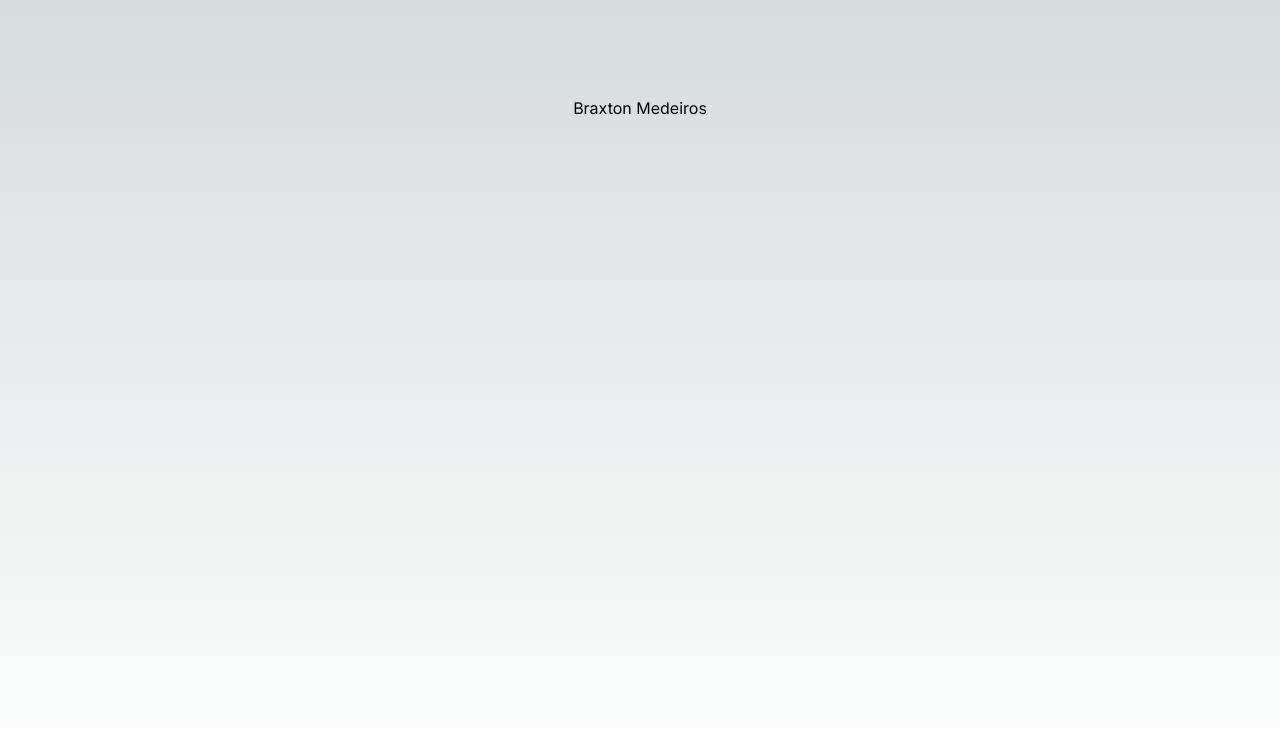
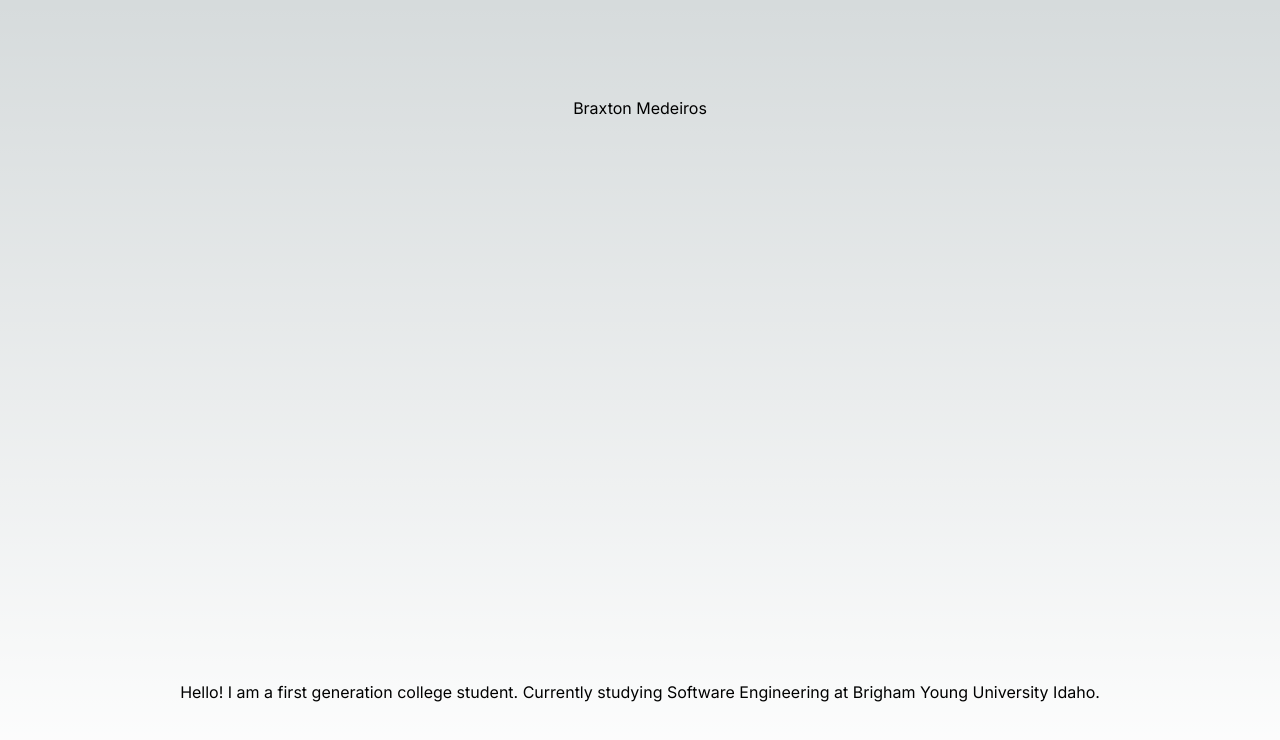
Before and after one commit to BraxtonMedeiros/HomePage, a Next.js app: page / in a window 1280 px wide. Shown: the top 740 px of the page. Built offline with nearby package versions, Linux system fonts and the light colour scheme.

Commit message:
Added a paragraph

```diff
--- a/app/page.tsx
+++ b/app/page.tsx
@@ -5,6 +5,7 @@ export default function Home() {
   return (
     <main className="flex min-h-screen flex-col items-center justify-between p-24">
       <h1>Braxton Medeiros</h1>
+      <p>Hello! I am a first generation college student. Currently studying Software Engineering at Brigham Young University Idaho.</p>
     </main>
   );
 }
```
